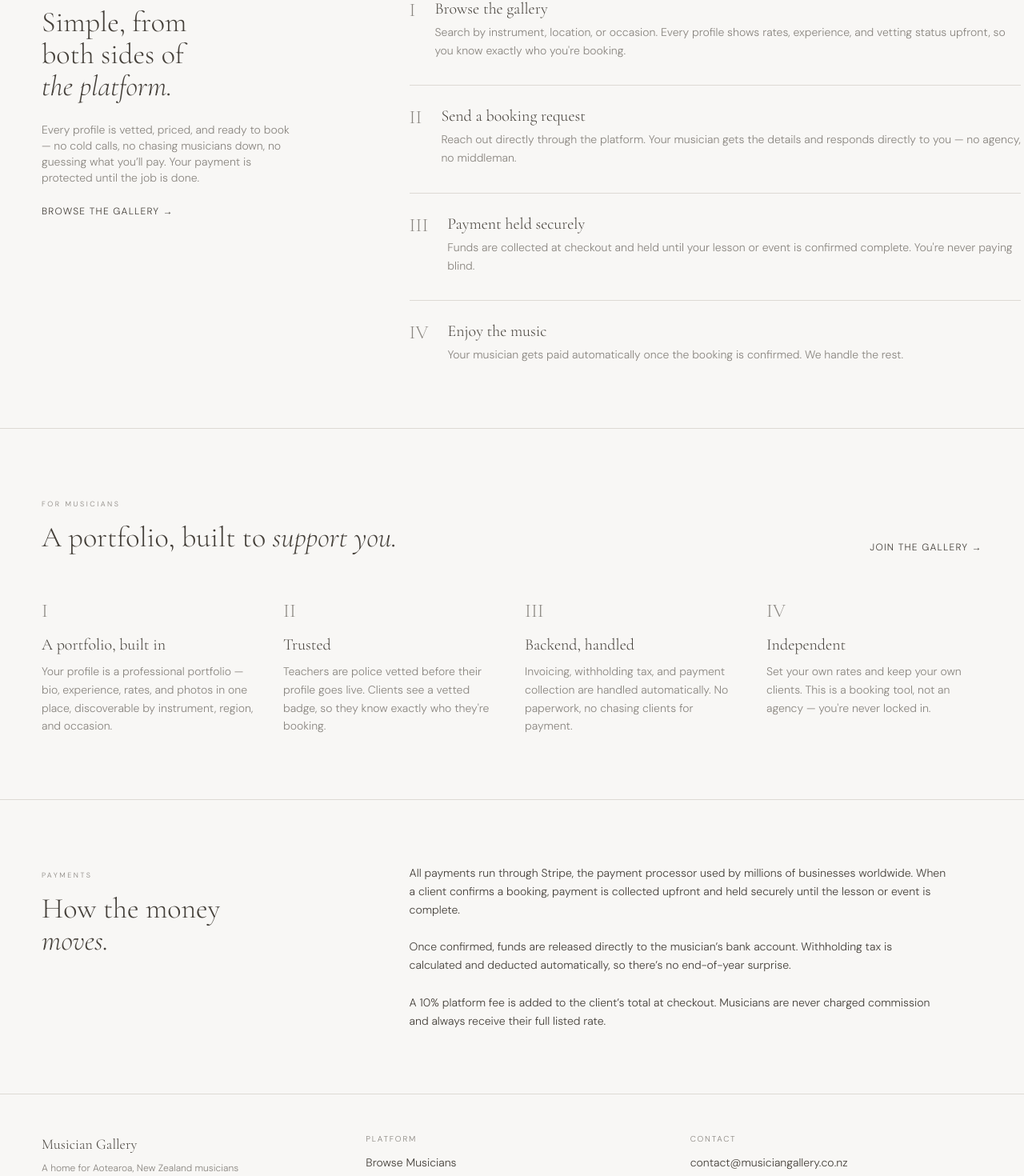
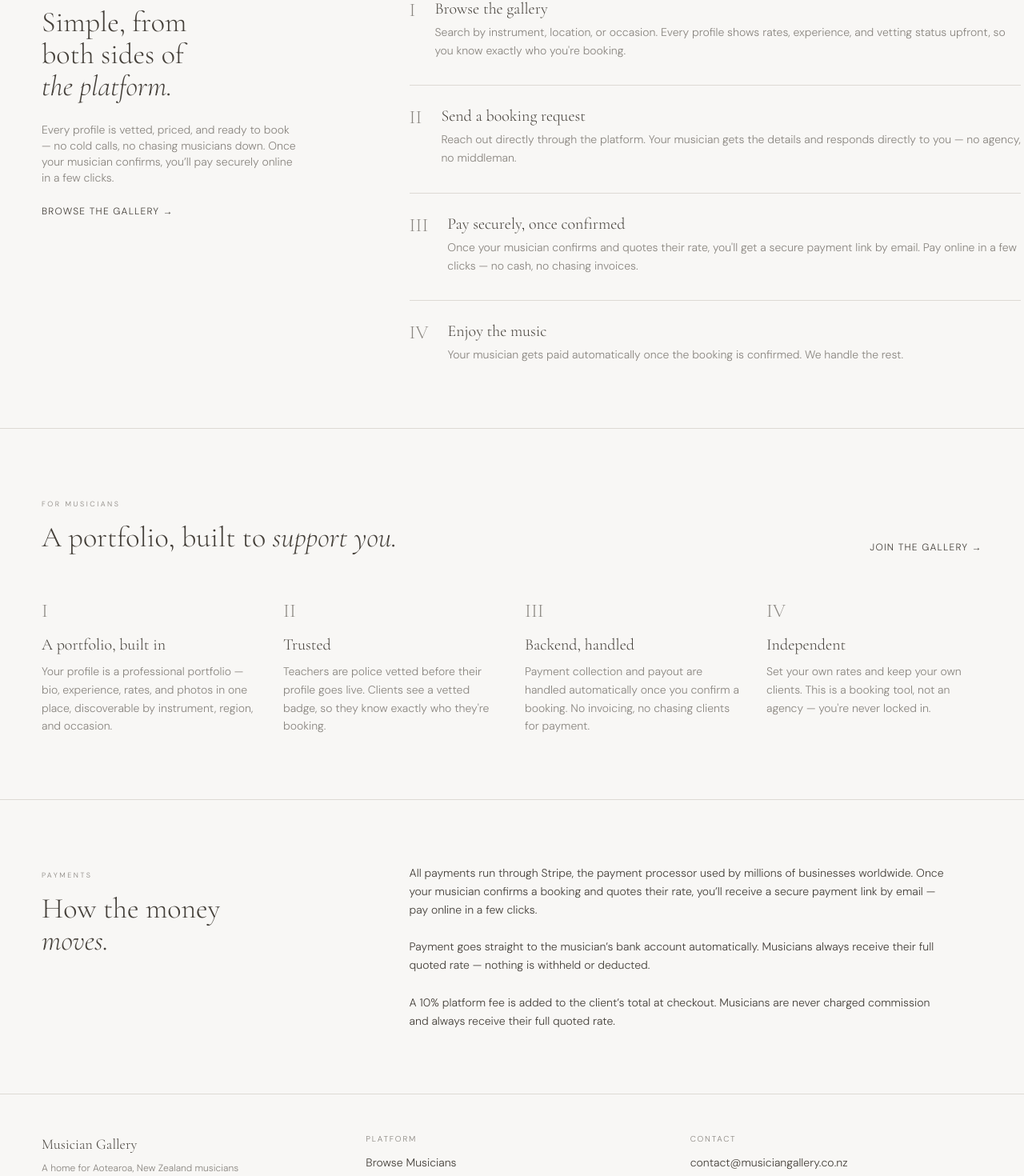
Before and after one commit to musiciangallery/Musician-Gallery, a Next.js app: page /about in a window 1280 px wide. Shown: the part 1219-2689 px from the top of the page at 80% size. Built offline with nearby package versions, Linux system fonts and the light colour scheme.

Commit message:
Update page.tsx

```diff
--- a/src/app/about/page.tsx
+++ b/src/app/about/page.tsx
@@ -19,8 +19,8 @@ const clientSteps = [
   },
   {
     n: "III",
-    t: "Payment held securely",
-    b: "Funds are collected at checkout and held until your lesson or event is confirmed complete. You're never paying blind.",
+    t: "Pay securely, once confirmed",
+    b: "Once your musician confirms and quotes their rate, you'll get a secure payment link by email. Pay online in a few clicks — no cash, no chasing invoices.",
   },
   {
     n: "IV",
@@ -43,7 +43,7 @@ const musicianPillars = [
   {
     n: "III",
     t: "Backend, handled",
-    b: "Invoicing, withholding tax, and payment collection are handled automatically. No paperwork, no chasing clients for payment.",
+    b: "Payment collection and payout are handled automatically once you confirm a booking. No invoicing, no chasing clients for payment.",
   },
   {
     n: "IV",
@@ -119,9 +119,8 @@ export default function AboutPage() {
           </h2>
           <p className="text-sm text-mid mt-6 max-w-xs">
             Every profile is vetted, priced, and ready to book &mdash; no
-            cold calls, no chasing musicians down, no guessing what
-            you&rsquo;ll pay. Your payment is protected until the job is
-            done.
+            cold calls, no chasing musicians down. Once your musician
+            confirms, you&rsquo;ll pay securely online in a few clicks.
           </p>
           <Link
             href="/gallery"
@@ -178,20 +177,19 @@ export default function AboutPage() {
         <div className="space-y-6 max-w-2xl">
           <p className="text-sm leading-relaxed">
             All payments run through Stripe, the payment processor used by
-            millions of businesses worldwide. When a client confirms a
-            booking, payment is collected upfront and held securely until
-            the lesson or event is complete.
+            millions of businesses worldwide. Once your musician confirms a
+            booking and quotes their rate, you&rsquo;ll receive a secure
+            payment link by email &mdash; pay online in a few clicks.
           </p>
           <p className="text-sm leading-relaxed">
-            Once confirmed, funds are released directly to the
-            musician&rsquo;s bank account. Withholding tax is calculated and
-            deducted automatically, so there&rsquo;s no end-of-year
-            surprise.
+            Payment goes straight to the musician&rsquo;s bank account
+            automatically. Musicians always receive their full quoted rate
+            &mdash; nothing is withheld or deducted.
           </p>
           <p className="text-sm leading-relaxed">
             A 10% platform fee is added to the client&rsquo;s total at
             checkout. Musicians are never charged commission and always
-            receive their full listed rate.
+            receive their full quoted rate.
           </p>
         </div>
       </section>
```
